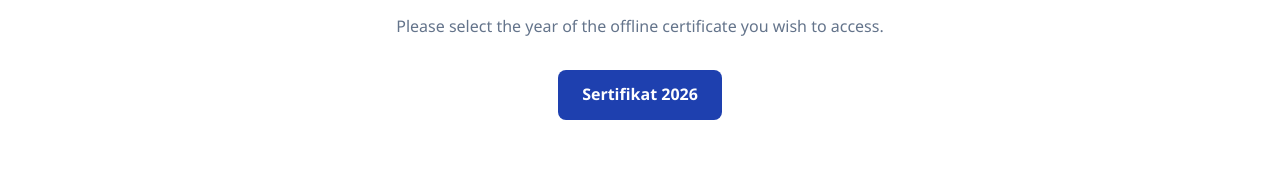
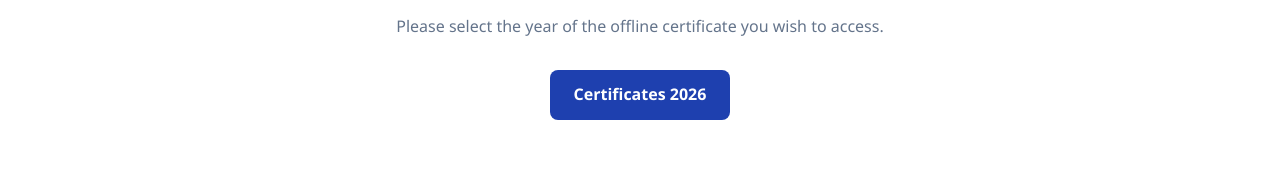
Before and after one commit to iysaofficial/TISIIF_Official, a Next.js app: page /certificate/offline in a window 1280 px wide. Shown: the part 365-535 px from the top of the page. Built offline with nearby package versions, Linux system fonts and the light colour scheme.

Commit message:
up spv off 26

```diff
--- a/src/app/certificate/offline/page.tsx
+++ b/src/app/certificate/offline/page.tsx
@@ -8,12 +8,12 @@ export default function OfflineCertificatePage() {
         </p>
         <div style={{ display: "flex", gap: "20px", justifyContent: "center", flexWrap: "wrap" }}>
           <a
-            href="#"
+            href="https://drive.google.com/drive/folders/1TvE2Tf29ZtxASsBEOUCW-zdPuNYF-L39?usp=sharing"
             target="_blank"
             rel="noopener noreferrer"
             style={{ padding: "12px 24px", background: "#1E40AF", color: "#fff", textDecoration: "none", borderRadius: "8px", fontWeight: "bold", display: "inline-block" }}
           >
-            Sertifikat 2026
+            Certificates 2026
           </a>
           {/* <a
             href="#"
```
